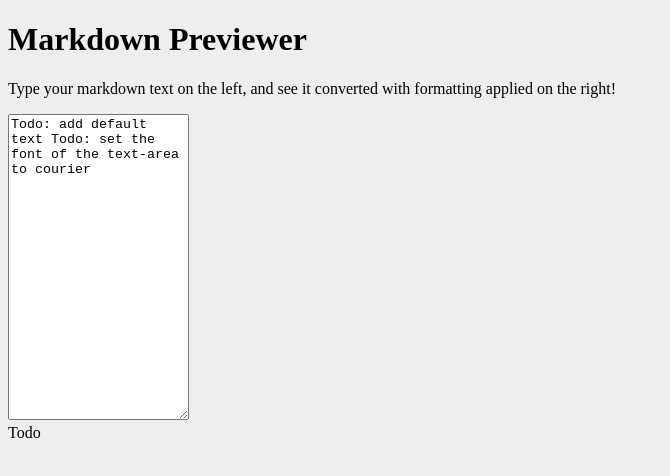
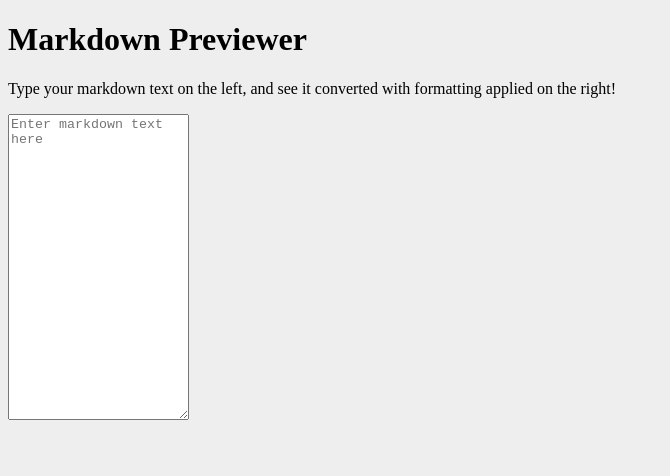
Before and after one commit to gregorywong/markdown-previewer, a React app: page / in a window 1280 px wide. Shown: the top 476 px of the page, without its empty margins (0-670 px from the left). Built offline with nearby package versions, Linux system fonts and the light colour scheme.

Commit message:
made display pannel mirror input textarea TODO: deal with line breaks

```diff
--- a/src/App.jsx
+++ b/src/App.jsx
@@ -2,7 +2,21 @@ import React from 'react';
 
 export default class App extends React.Component {
 
+  constructor(props){
+    super(props);
+    this.state = {
+      displayText: ''
+    }
+  }
+
+  updateText(text) {
+    this.setState({
+      displayText: text
+    });
+  }
+
   render() {
+    const {displayText} = this.state;
     return (
       <div>
         <header className="text-center">
@@ -12,17 +26,17 @@ export default class App extends React.Component {
           </div>
         </header>
         <div className="container-fluid h-100">
+          <div className="row">
 
-          <div className="row">
             <div className="col-6">
-              <textarea className="form-control w-100" name="" id="" rows="20" placeholder="Enter markdown text here">
-                Todo: add default text
-                Todo: set the font of the text-area to courier
+              <textarea onChange={e => this.updateText(e.target.value)} className="form-control w-100" name="" id="" rows="20" placeholder="Enter markdown text here">
               </textarea>
             </div>
+
             <div className="col-6">
-              Todo
+              {displayText}
             </div>
+
           </div>
         </div>
       </div>
```
